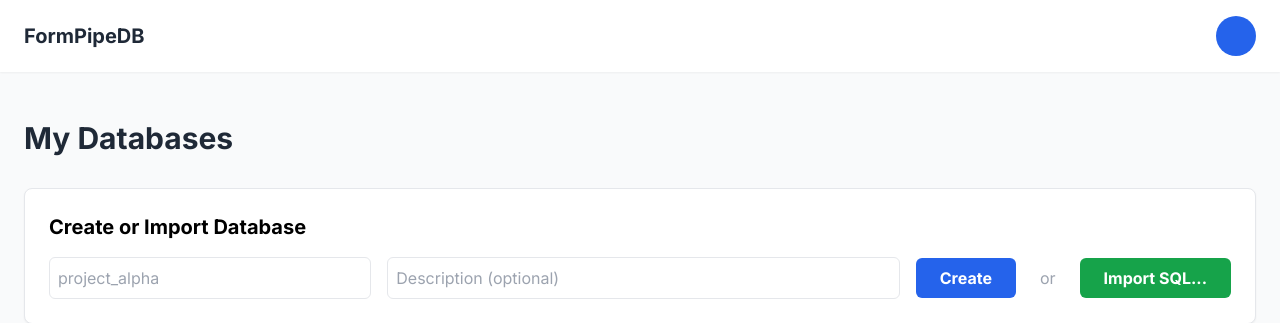
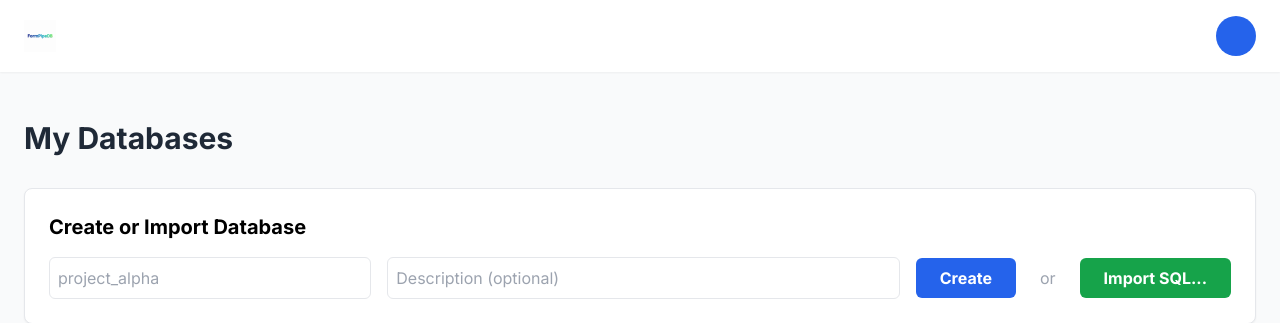
Before and after one commit to Noyonbond47/formpipedb, a FastAPI app: page /app in a window 1280 px wide. Shown: the top 323 px of the page. Run offline with FastAPI, Linux system fonts and the light colour scheme; some libraries are stand-ins or nearby versions.

Commit message:
commit logo

```diff
--- a/templates/app.html
+++ b/templates/app.html
@@ -19,9 +19,9 @@
     <!-- Header -->
     <header class="bg-white shadow-sm">
         <nav class="container mx-auto px-6 py-4 flex justify-between items-center">
-            <div class="text-xl font-bold text-gray-800">
-                FormPipeDB
-            </div>
+            <a href="/app">
+                <img src="/static/images/logo.png" alt="FormPipeDB Logo" class="h-8 w-auto">
+            </a>
             <div class="relative">
                 <button id="profile-btn" class="w-10 h-10 bg-blue-600 text-white flex items-center justify-center rounded-full font-bold text-lg focus:outline-none focus:ring-2 focus:ring-offset-2 focus:ring-blue-500">
                     <!-- Initials will be inserted here by JS -->
```
